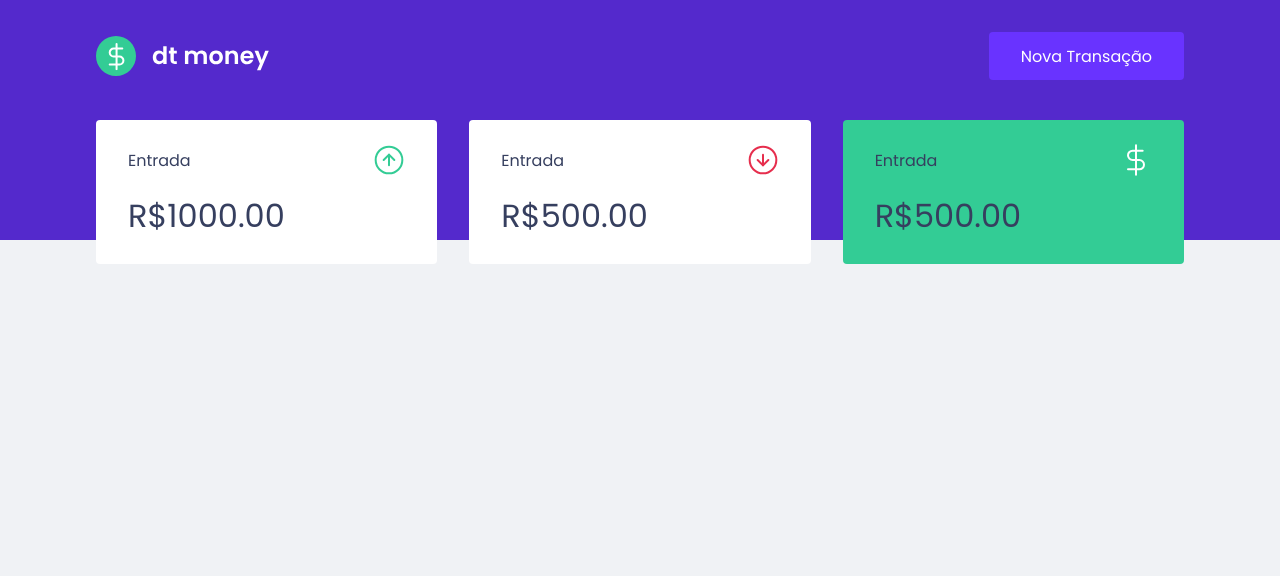
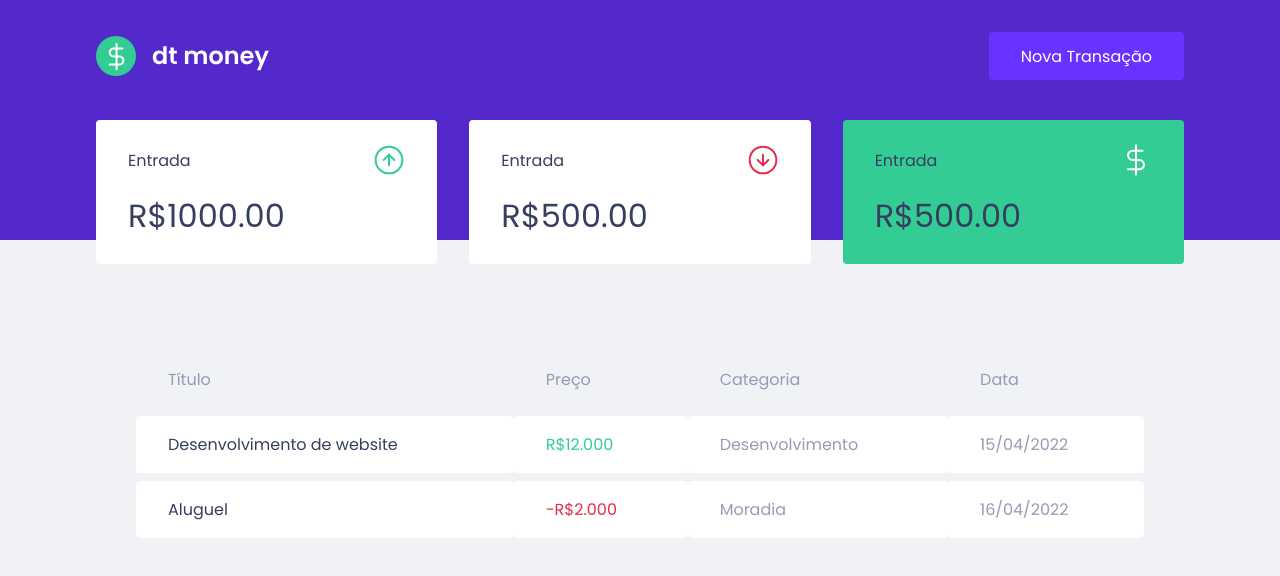
Before and after one commit to bvieiradeveloper/bemingy, a React (Create React App) app: page / in a window 1280 px wide. Shown: the top 576 px of the page. Built offline with nearby package versions, Linux system fonts and the light colour scheme.

Commit message:
Transactions Table

```diff
--- a/src/components/Dashboard/index.tsx
+++ b/src/components/Dashboard/index.tsx
@@ -1,4 +1,5 @@
 import { Summary } from "../Symmarry";
+import { TransactionTable } from "../TransactionTable";
 import { Container } from "./style";
 
 
@@ -6,6 +7,7 @@
   return(
     <Container>
       <Summary></Summary>
+      <TransactionTable></TransactionTable>
     </Container>
   )
 }
--- /dev/null
+++ b/src/components/TransactionTable/index.tsx
@@ -0,0 +1,36 @@
+import { Container } from "./style";
+
+export function TransactionTable (){
+  return(
+    <Container>
+      <table>
+        <thead>
+          <tr>
+          <th>Título</th>
+          <th>Preço</th>
+          <th>Categoria</th>
+          <th>Data</th>
+          </tr>
+        </thead>
+
+        <tbody>
+          <tr>
+            <td>Desenvolvimento de website</td>
+            <td className="deposit">R$12.000</td>
+            <td>Desenvolvimento</td>
+            <td>15/04/2022</td>
+          </tr>
+          <tr>
+            <td>Aluguel</td>
+            <td className="withdraw">-R$2.000</td>
+            <td>Moradia</td>
+            <td>16/04/2022</td>
+          </tr>
+        </tbody>
+
+      </table>
+
+
+    </Container>
+  );
+}
--- /dev/null
+++ b/src/components/TransactionTable/style.ts
@@ -0,0 +1,41 @@
+import styled from "styled-components";
+
+export const Container = styled.div`
+max-width: 1120px;
+margin-top: 4rem;
+padding: 1rem 2.5rem;
+
+table{
+  width: 100%;
+  border-spacing: 0 0.5rem;
+
+  th{
+    color: var(--text-body);
+    font-weight: 400;
+    padding: 1rem 2rem;
+    text-align: left;
+    line-height: 1.5rem;
+  }
+
+  td{
+    padding: 1rem 2rem;
+    border: 0;
+    background: var(--shape);
+    border-radius: 0.25rem;
+    font-weight: 400;
+    color:var(--text-body);
+
+    &:first-child{
+      color: var(--text-title);
+    }
+
+    &.withdraw{
+      color: var(--red);
+    }
+
+    &.deposit{
+      color: var(--green);
+    }
+  }
+}
+`
```
